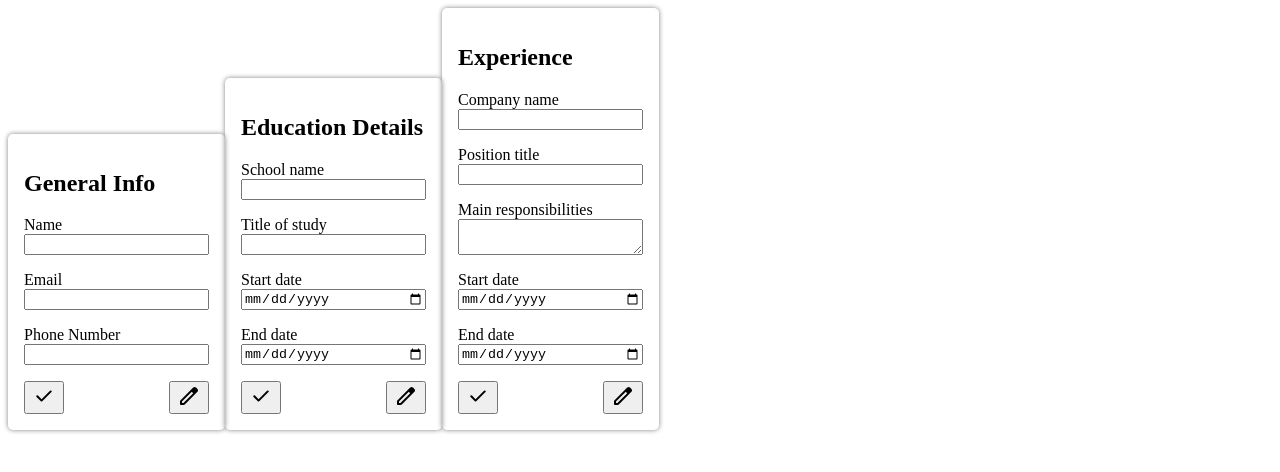
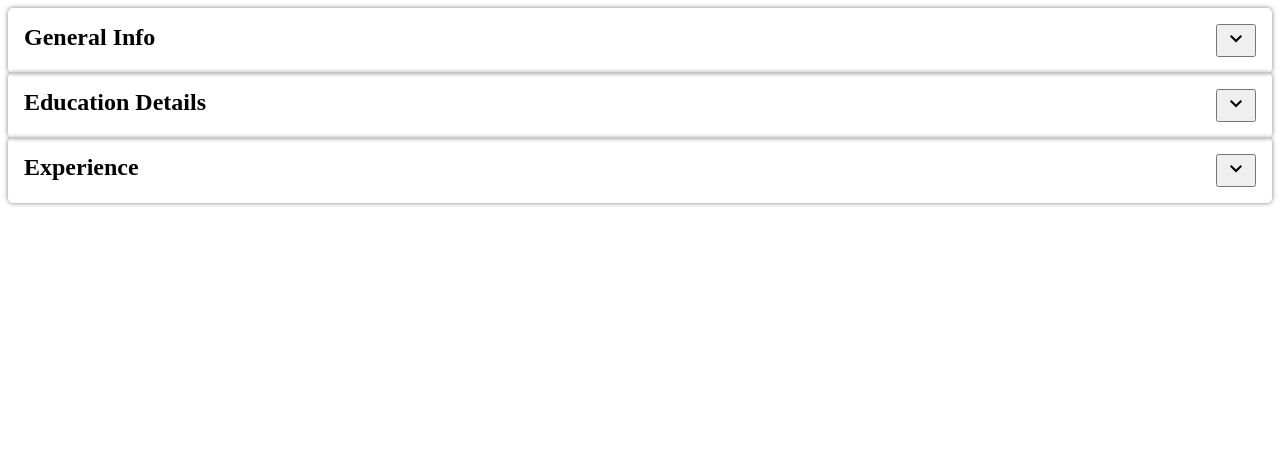
Before and after one commit to BinoManjesh/resume-maker, a React (Vite) app: page / in a window 1280 px wide. Shown: the top 472 px of the page. Built offline with nearby package versions, Linux system fonts and the light colour scheme.

Commit message:
Add accordion functionality to forms

```diff
--- a/src/App.jsx
+++ b/src/App.jsx
@@ -1,14 +1,10 @@
 import "./styles/app.css";
-import EducationForm from "./components/form/Education.jsx";
-import ExperienceForm from "./components/form/Experience.jsx";
-import GeneralInfoForm from "./components/form/GeneralInfo.jsx";
+import Forms from "./components/form/Forms.jsx";
 
 function App() {
   return (
     <>
-      <GeneralInfoForm />
-      <EducationForm />
-      <ExperienceForm />
+      <Forms />
     </>
   );
 }
--- a/src/components/form/Education.jsx
+++ b/src/components/form/Education.jsx
@@ -2,14 +2,17 @@ import Form from "./Form";
 import Input from "./Input";
 import { useState } from "react";
 
-function Education() {
+function Education({ shouldExpand, toggle }) {
   const [school, setSchool] = useState("");
   const [title, setTitle] = useState("");
   const [startDate, setStartDate] = useState("");
   const [endDate, setEndDate] = useState("");
   return (
-    <Form heading="Education Details">
-      <ul>
+    <Form
+      heading="Education Details"
+      shouldExpand={shouldExpand}
+      toggle={toggle}
+    >
       <Input name="School name" value={school} setValue={setSchool} />
       <Input name="Title of study" value={title} setValue={setTitle} />
       <Input
@@ -24,7 +27,6 @@ function Education() {
         value={endDate}
         setValue={setEndDate}
       />
-      </ul>
     </Form>
   );
 }
--- a/src/components/form/Experience.jsx
+++ b/src/components/form/Experience.jsx
@@ -2,15 +2,14 @@ import Form from "./Form";
 import Input from "./Input";
 import { useState } from "react";
 
-function Experience() {
+function Experience({ shouldExpand, toggle }) {
   const [name, setName] = useState("");
   const [title, setTitle] = useState("");
   const [responsibilities, setResponsibilites] = useState("");
   const [startDate, setStartDate] = useState("");
   const [endDate, setEndDate] = useState("");
   return (
-    <Form heading="Experience">
-      <ul>
+    <Form heading="Experience" shouldExpand={shouldExpand} toggle={toggle}>
       <Input name="Company name" value={name} setValue={setName} />
       <Input name="Position title" value={title} setValue={setTitle} />
       <Input
@@ -31,7 +30,6 @@ function Experience() {
         value={endDate}
         setValue={setEndDate}
       />
-      </ul>
     </Form>
   );
 }
--- a/src/components/form/Form.jsx
+++ b/src/components/form/Form.jsx
@@ -1,8 +1,16 @@
 import "../../styles/form.css";
 import EditIcon from "../../assets/edit-icon.svg";
 import SubmitIcon from "../../assets/submit-icon.svg";
+import ExpandIcon from "../../assets/expand-icon.svg";
+import CollapseIcon from "../../assets/collapse-icon.svg";
 
-function Form({ heading, children, onSubmit = () => {} }) {
+function Form({
+  heading,
+  children,
+  onSubmit = () => {},
+  shouldExpand,
+  toggle,
+}) {
   return (
     <form
       onSubmit={(e) => {
@@ -11,16 +19,25 @@ function Form({ heading, children, onSubmit = () => {} }) {
         console.log("bruh");
       }}
     >
-      <h2>{heading}</h2>
-      {children}
-      <div className="buttons">
-        <button>
-          <img src={SubmitIcon} alt="submit" />
-        </button>
-        <button>
-          <img src={EditIcon} alt="edit" />
-        </button>
-      </div>
+      <h2 onClick={toggle}>{heading}</h2>
+      <button className="right" type="button" onClick={toggle}>
+        {shouldExpand ? (
+          <img src={CollapseIcon} alt="collapse" />
+        ) : (
+          <img src={ExpandIcon} alt="expand" />
+        )}
+      </button>
+      {shouldExpand && (
+        <>
+          <ul>{children}</ul>
+          <button className="left">
+            <img src={SubmitIcon} alt="submit" />
+          </button>
+          <button className="right">
+            <img src={EditIcon} alt="edit" />
+          </button>
+        </>
+      )}
     </form>
   );
 }
--- /dev/null
+++ b/src/components/form/Forms.jsx
@@ -0,0 +1,26 @@
+import { useState } from "react";
+import EducationForm from "./Education";
+import ExperienceForm from "./Experience";
+import GeneralInfoForm from "./GeneralInfo";
+
+function Forms() {
+  const [expanded, setExpanded] = useState(-1);
+  function getToggle(index) {
+    return () => {
+      if (expanded == index) {
+        setExpanded(-1);
+      } else {
+        setExpanded(index);
+      }
+    };
+  }
+  return (
+    <div className="forms">
+      <GeneralInfoForm shouldExpand={expanded == 0} toggle={getToggle(0)} />
+      <EducationForm shouldExpand={expanded == 1} toggle={getToggle(1)} />
+      <ExperienceForm shouldExpand={expanded == 2} toggle={getToggle(2)} />
+    </div>
+  );
+}
+
+export default Forms;
--- a/src/components/form/GeneralInfo.jsx
+++ b/src/components/form/GeneralInfo.jsx
@@ -2,13 +2,12 @@ import Form from "./Form";
 import Input from "./Input";
 import { useState } from "react";
 
-function GeneralInfo() {
+function GeneralInfo({ shouldExpand, toggle }) {
   const [name, setName] = useState("");
   const [email, setEmail] = useState("");
   const [phoneNumber, setPhoneNumber] = useState("");
   return (
-    <Form heading="General Info">
-      <ul>
+    <Form heading="General Info" shouldExpand={shouldExpand} toggle={toggle}>
       <Input name="Name" value={name} setValue={setName} />
       <Input name="Email" type="email" value={email} setValue={setEmail} />
       <Input
@@ -17,7 +16,6 @@ function GeneralInfo() {
         value={phoneNumber}
         setValue={setPhoneNumber}
       />
-      </ul>
     </Form>
   );
 }
--- a/src/styles/app.css
+++ b/src/styles/app.css
@@ -7,3 +7,7 @@ ul {
 textarea {
   resize: vertical;
 }
+
+h2 {
+  margin: 0;
+}
--- a/src/styles/form.css
+++ b/src/styles/form.css
@@ -1,18 +1,27 @@
 form {
-  display: inline-block;
+  display: grid;
+  grid-template-columns: auto auto;
+  gap: 16px;
   padding: 16px;
   border-radius: 5px;
   box-shadow: 0px 0px 5px gray;
 }
 
-form > div.buttons {
-  display: flex;
-  justify-content: space-between;
-  padding-top: 16px;
-}
-
 form > ul {
+  grid-column-start: span 2;
   display: flex;
   flex-direction: column;
   gap: 16px;
 }
+
+form > button {
+  height: auto;
+}
+
+form > button.left {
+  justify-self: left;
+}
+
+form > button.right {
+  justify-self: right;
+}
--- /dev/null
+++ b/src/styles/forms.css
@@ -0,0 +1,5 @@
+div.forms {
+  display: flex;
+  flex-direction: column;
+  gap: 32px;
+}
```
Also changed, not shown: src/assets/collapse-icon.svg (added), src/assets/expand-icon.svg (added). Lines whose indentation alone changed are shown as unchanged.
